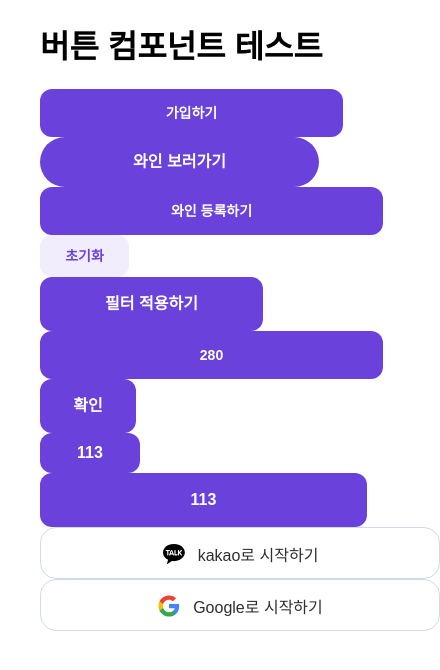
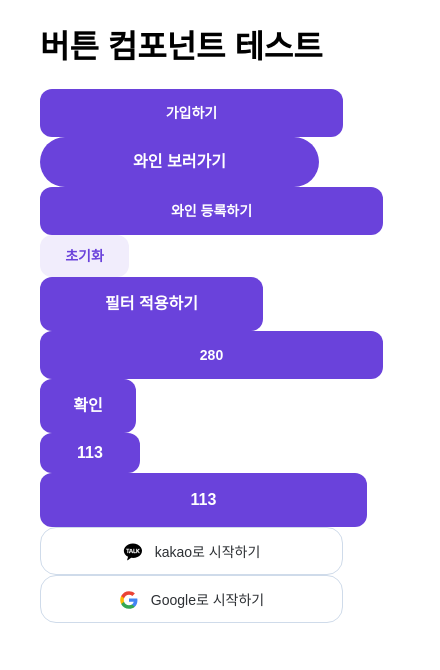
Before and after one commit to jaehyeongjung/Wine-project, a Next.js app: page / in a window 390 px wide. Shown: the top 670 px of the page, 440 px wide, since content can reach past the window. Built offline with nearby package versions, Linux system fonts and the light colour scheme.

Commit message:
feat: kakao-google-반응형추가#8

```diff
--- a/pages/components/common/Button.module.css
+++ b/pages/components/common/Button.module.css
@@ -227,6 +227,25 @@
     line-height: var(--line-height-md);
   }
 
+  .kakao {
+    width: 303px;
+    height: 48px;
+    font-size: var(--text-md);
+    line-height: var(--line-height-md);
+  }
+
+  .logo {
+    width: 20px
+  }
+
+
+  .google {
+    width: 303px;
+    height: 48px;
+    font-size: var(--text-md);
+    line-height: var(--line-height-md);
+  }
+
   .width163 {
     width: 137px;
     height: 47px;
```
